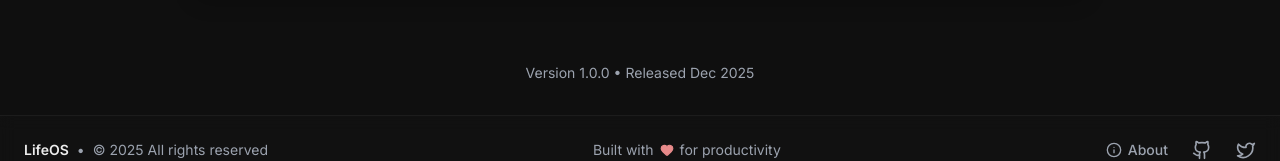
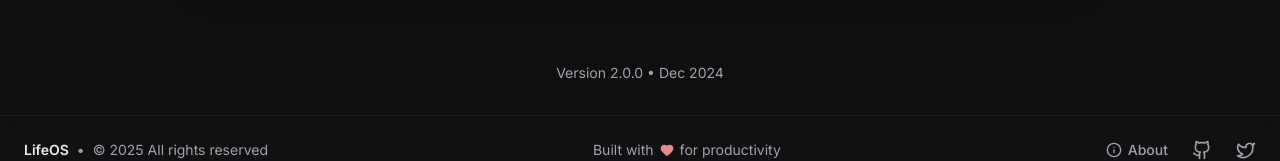
Before and after one commit to Pruthivi13/LifeOS, a Next.js app in the folder client/: page /about in a window 1280 px wide. Shown: the part 1296-1457 px from the top of the page. Built offline with nearby package versions, Linux system fonts and the light colour scheme; no server answers.

Commit message:
Update About page version to 2.0.0

```diff
--- a/client/src/app/about/page.tsx
+++ b/client/src/app/about/page.tsx
@@ -128,7 +128,7 @@ export default function AboutPage() {
 
                     {/* Version Info */}
                     <div className="text-center text-sm text-foreground-muted pt-8 pb-4">
-                        <p>Version 1.0.0 • Released Dec 2025</p>
+                        <p>Version 2.0.0 • Dec 2024</p>
                     </div>
                 </div>
             </DashboardLayout>
```
